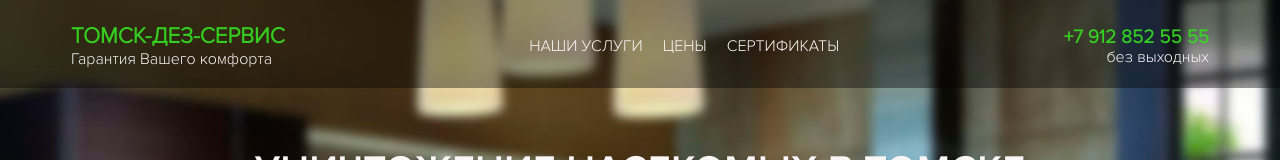
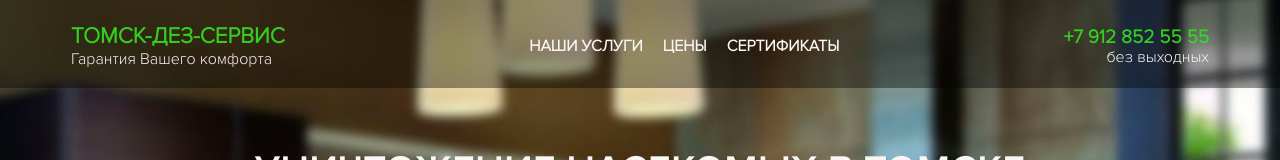
Before and after one commit to AllexxBeresnev/DezService, a plain HTML site: page index.html in a window 1280 px wide. Shown: the top 160 px of the page. Drawn offline with Linux system fonts and the light colour scheme.

Commit message:
Litle changes

```diff
--- a/css/style.css
+++ b/css/style.css
@@ -93,7 +93,37 @@
   text-decoration: none;
   text-transform: uppercase;
   color: var(--primary-color);
+  font-weight: bold;
 }
+
+a.navbar-menu-listitem-link:hover{
+  color:var(--second-color);
+}
+
+a.navbar-menu-listitem-link {
+  display: inline-block;
+/*  color:#ffeb3b;*/
+  line-height: 1;
+  text-decoration:none;
+  cursor: pointer;
+}
+a.navbar-menu-listitem-link:after {
+/*  background-color: #ffeb3b;*/
+  background-color: var(--second-color);
+  display: block;
+  content: "";
+  height: 2px;
+  width: 0%;
+  -webkit-transition: width .3s ease-in-out;
+  -moz--transition: width .3s ease-in-out;
+  transition: width .3s ease-in-out;
+}
+a.navbar-menu-listitem-link:hover:after,
+a.navbar-menu-listitem-link:focus:after {
+  width: 100%;
+}
+
+
 .navbar-mobile {
   display: flex;
   flex-wrap: wrap;
```
